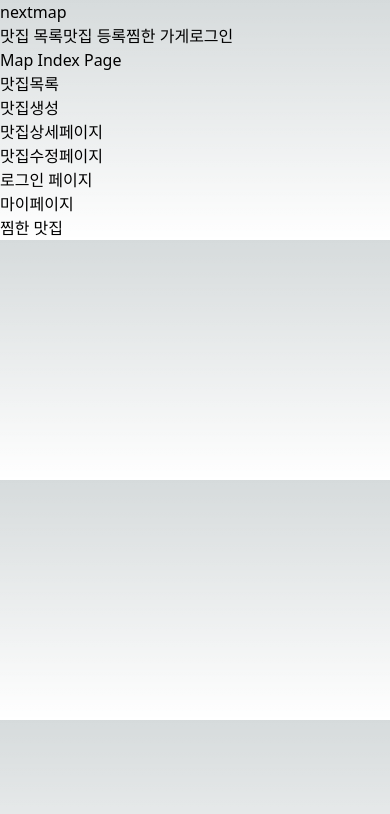
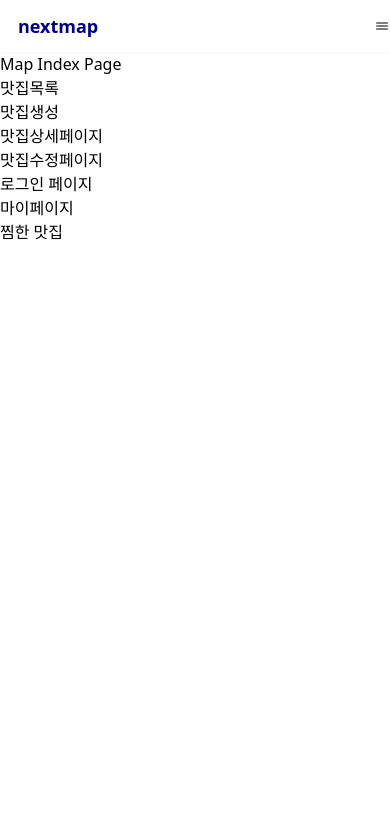
Before and after one commit to Gyultang/Restaurant-tour, a Next.js app: page / in a window 390 px wide. Shown: the top 814 px of the page. Built offline with nearby package versions, Linux system fonts and the light colour scheme.

Commit message:
nav 작업 :모바일, 웹

```diff
--- a/src/component/Layout.tsx
+++ b/src/component/Layout.tsx
@@ -7,7 +7,7 @@ interface LayoutProps{
 
 export default function Layout({children}:LayoutProps){
     return(
-        <div className="layout__div">
+        <div className="layout">
             <Navbar/>
             {children}
         </div>
--- a/src/component/Navbar.tsx
+++ b/src/component/Navbar.tsx
@@ -1,5 +1,9 @@
 import { useState } from "react"
 import Link from "next/link"
+
+import { IoIosMenu } from "react-icons/io";
+import { IoCloseOutline } from "react-icons/io5";
+
 
 export default function Navbar(){
     const [isOpen,setIsOpen]=useState(false)
@@ -15,9 +19,21 @@ export default function Navbar(){
                 <Link href="/users/likes" className="navbar__list--item">찜한 가게</Link>
                 <Link href="/users/login" className="navbar__list--item">로그인</Link>
             </div>
+            {/* 모바일전용 버튼 */}
             <div role="presentation" className="navbar__button" onClick={()=>setIsOpen((val)=>!val)}>
-                {isOpen}
+                {isOpen?<IoCloseOutline/>: <IoIosMenu/>}
             </div>
+            {/* 모바일 navbar */}
+            {isOpen&&(
+                <div className="navbar--mobile">
+                    <div className="navbar__list--mobile">
+                        <Link href="/stores" className="navbar__list--item--mobile">맛집 목록</Link>
+                        <Link href="/stores/new" className="navbar__list--item--mobile">맛집 등록</Link>
+                        <Link href="/users/likes" className="navbar__list--item--mobile">찜한 가게</Link>
+                        <Link href="/users/login" className="navbar__list--item--mobile">로그인</Link>
+                    </div>
+                </div>
+            )}
          </div>
        </>
     )
--- a/src/styles/globals.css
+++ b/src/styles/globals.css
@@ -2,32 +2,73 @@
 @tailwind components;
 @tailwind utilities;
 
-:root {
-  --foreground-rgb: 0, 0, 0;
-  --background-start-rgb: 214, 219, 220;
-  --background-end-rgb: 255, 255, 255;
+.navbar{
+  display: flex;
+  justify-content: space-between;
+  align-items: center;
+  position: fixed;
+  width: 100%;
+  top: 0;
+  height: 52px;
+  box-shadow: 0 1px 2px 0 rgb(0 0 0 / 0.05);
+  background-color: white;
+}
+.navbar__logo{
+  color: darkblue;
+  font-size: 18px;
+  font-weight: 600;
+  cursor: pointer;
+  padding: 0px 18px;
+}
+.navbar__list{
+  padding: 0px 18px;
+  display: flex;
+  gap: 12px;
+  align-items: center;
+}
+.navbar__button{
+  display: none;
 }
 
-@media (prefers-color-scheme: dark) {
-  :root {
-    --foreground-rgb: 255, 255, 255;
-    --background-start-rgb: 0, 0, 0;
-    --background-end-rgb: 0, 0, 0;
+.navbar__list--item{
+  cursor: pointer;
+}
+.navbar__list--item:hover{
+  color: darkgray;
+}
+.layout{
+  padding-top: 52px;
+}
+
+@media only screen and (max-width:600px)  {
+  .navbar__list{
+    display: none;
+  }
+  .navbar__button{
+  display: block;
+  cursor: pointer;
+  }
+  .navbar--mobile{
+    position: fixed;
+    width: 100%;
+    top: 52px;
+    background: skyblue;
+    color: aliceblue;
+    height: 100vh;
+  }
+  .navbar__list--item--mobile{
+    cursor: pointer;
+    display: flex;
+    flex-direction: column;
+    gap: 16px;
+    align-items: start;
+    padding: 24px 18px;
+  }
+  .navbar__list--item--mobile:hover{
+  color: darkgray;
+  }
+  .navbar__list--mobile{
+    display: flex;
+    flex-direction: column;
   }
 }
-
-body {
-  color: rgb(var(--foreground-rgb));
-  background: linear-gradient(
-      to bottom,
-      transparent,
-      rgb(var(--background-end-rgb))
-    )
-    rgb(var(--background-start-rgb));
-}
-
-@layer utilities {
-  .text-balance {
-    text-wrap: balance;
-  }
-}
```
Also changed, not shown: package.json (+5 -4 lines), 1 other file (tests, documents, lock files or other folders).
